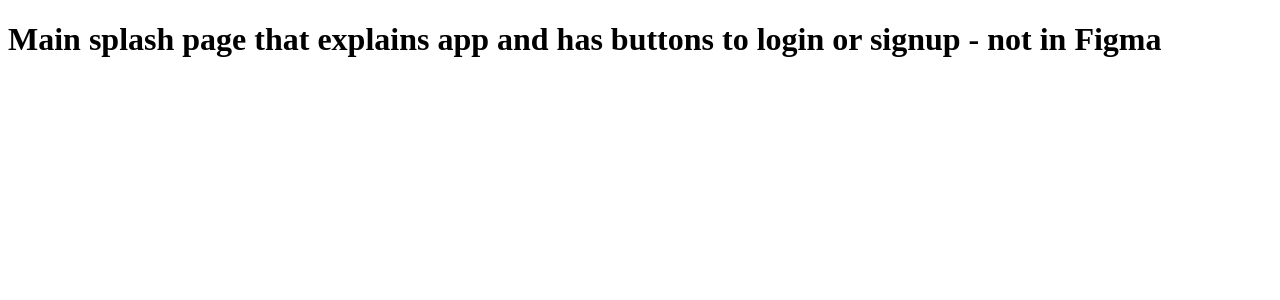
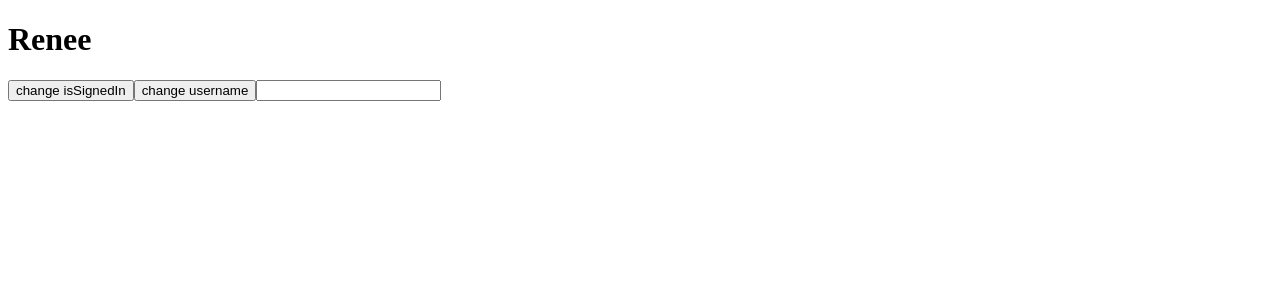
Before and after one commit to Neighbour-Food/Neighbour-Food, a React app: page / in a window 1280 px wide. Shown: the top 300 px of the page. Built offline with nearby package versions, Linux system fonts and the light colour scheme.

Commit message:
set up redux

```diff
--- a/client/App.tsx
+++ b/client/App.tsx
@@ -13,8 +13,8 @@
     <>
       <Router>
         <Routes>
-          <Route path="/" element={<Main />} />
-          <Route path="/signup" element={<Signup />} />
+          <Route path="/" element={<Signup />} />
+          {/* <Route path="/signup" element={<Signup />} /> */}
           <Route path="/login" element={<Login />} />
           <Route path="/feed" element={<Feed />} />
           <Route path="/History" element={<History />} />
--- a/client/components/Auth/Signup.tsx
+++ b/client/components/Auth/Signup.tsx
@@ -1,10 +1,31 @@
-import React, { FC } from "react";
+import React, { ChangeEvent, FC, ReactHTMLElement } from "react";
+import { useSelector, useDispatch } from "react-redux/";
+import { RootState } from "../../state/store";
+import { changeIsSignedIn, changeUserName, changeNameToAction } from "../../state/user/userSlice";
 
 const Signup: FC = () => {
+  const isSignedIn = useSelector((state: RootState) => state.user.isSignedIn);
+  const userName = useSelector((state: RootState) => state.user.userName);
+
+  const dispatch = useDispatch();
+
+  const handleNameChange = (event: React.ChangeEvent<HTMLInputElement>) => {
+    const newName = event.target.value;
+    dispatch(changeNameToAction(newName));
+  };
   return (
-    <>
-      <h1>Signup Page</h1>
-    </>
+    <div>
+      <h1>{userName}</h1>
+      <div>
+        <button onClick={() => dispatch(changeIsSignedIn())}>
+          change isSignedIn
+        </button>
+        <button onClick={() => dispatch(changeNameToAction('Julia'))}>
+          change username
+        </button>
+        <input onChange={handleNameChange}></input>
+      </div>
+    </div>
   );
 };
 
--- a/client/index.tsx
+++ b/client/index.tsx
@@ -1,5 +1,11 @@
 import React from "react";
 import { createRoot } from "react-dom/client";
 import App from "./App";
+import { Provider } from "react-redux";
+import { store } from "./state/store";
 
-createRoot(document.querySelector('#root')).render(<App/>);
+createRoot(document.querySelector("#root")).render(
+  <Provider store={store}>
+    <App />
+  </Provider>
+);
--- /dev/null
+++ b/client/state/store.ts
@@ -0,0 +1,11 @@
+import { configureStore } from "@reduxjs/toolkit";
+import userReducer from "./user/userSlice";
+
+export const store = configureStore({
+  reducer: {
+    user: userReducer
+  },
+});
+
+export type RootState = ReturnType<typeof store.getState>;
+export type AppDispatch = typeof store.dispatch;
--- /dev/null
+++ b/client/state/user/userSlice.ts
@@ -0,0 +1,33 @@
+import { createSlice } from "@reduxjs/toolkit";
+import { PayloadAction } from "@reduxjs/toolkit";
+
+
+interface UserState {
+  isSignedIn: boolean;
+  userName: string,
+}
+
+const initialState: UserState = {
+  isSignedIn: false,
+  userName: "Renee",
+};
+
+const userSlice = createSlice({
+  name: "user",
+  initialState,
+  reducers: {
+    changeIsSignedIn: (state) => {
+      state.isSignedIn = !state.isSignedIn;
+    },
+    changeUserName: (state) => {
+      state.userName = "Michael"
+    },
+    changeNameToAction : (state, action : PayloadAction<string>) => {
+        state.userName = action.payload;
+    }
+  },
+});
+
+export const { changeIsSignedIn, changeUserName, changeNameToAction } = userSlice.actions;
+
+export default userSlice.reducer;
--- a/package.json
+++ b/package.json
@@ -13,6 +13,7 @@
     "@babel/core": "^7.23.3",
     "@babel/preset-env": "^7.23.3",
     "@babel/preset-react": "^7.23.3",
+    "@reduxjs/toolkit": "^1.9.7",
     "@types/react": "^18.2.38",
     "@types/react-router-dom": "^5.3.3",
     "babel-loader": "^9.1.3",
@@ -33,6 +34,7 @@
     "react-cookie": "^6.1.1",
     "react-cookies": "^0.1.1",
     "react-dom": "^18.2.0",
+    "react-redux": "^8.1.3",
     "react-router": "^6.20.0",
     "react-router-dom": "^6.20.0",
     "sass-loader": "^13.3.2",
```
Also changed, not shown: 1 other file (tests, documents, lock files or other folders).
